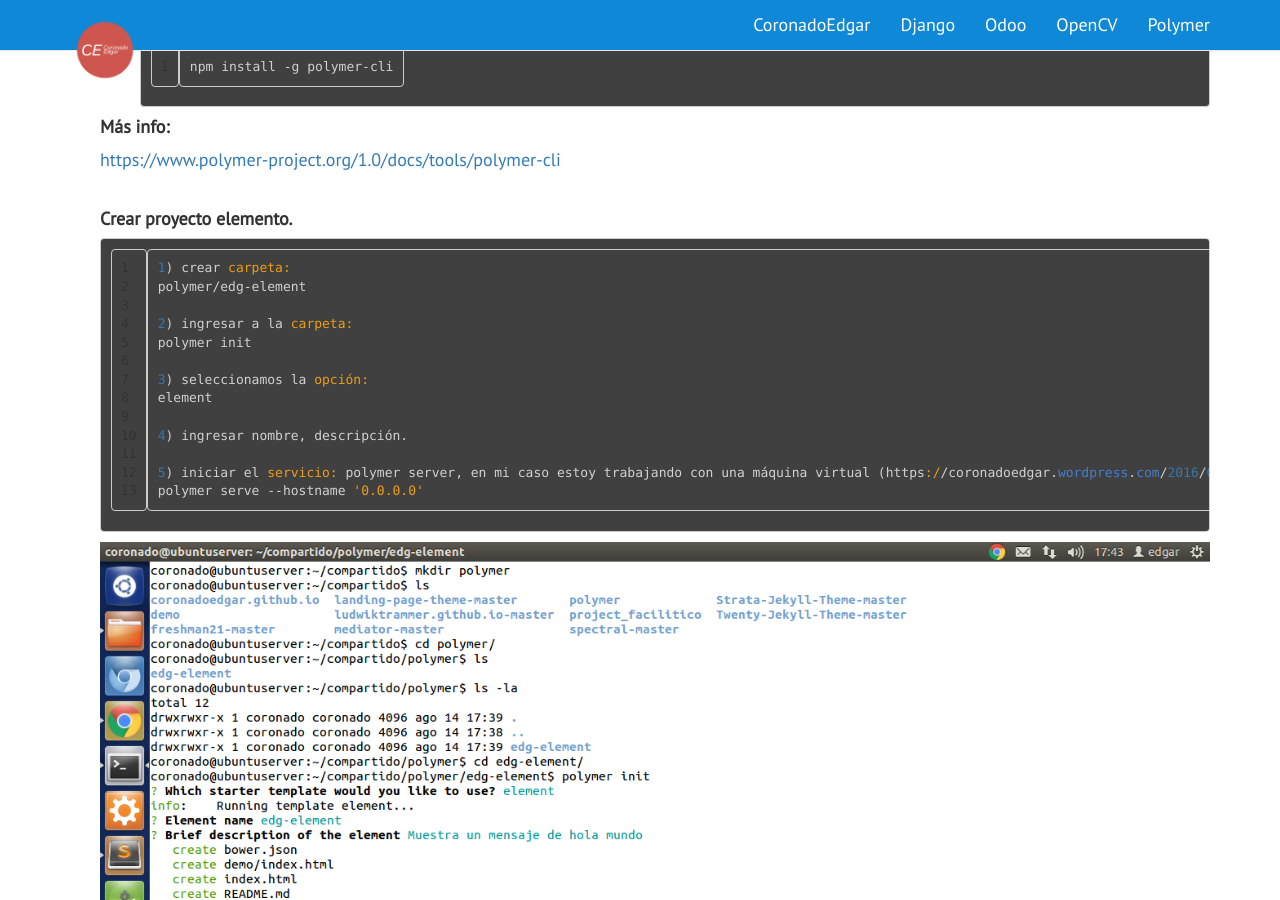
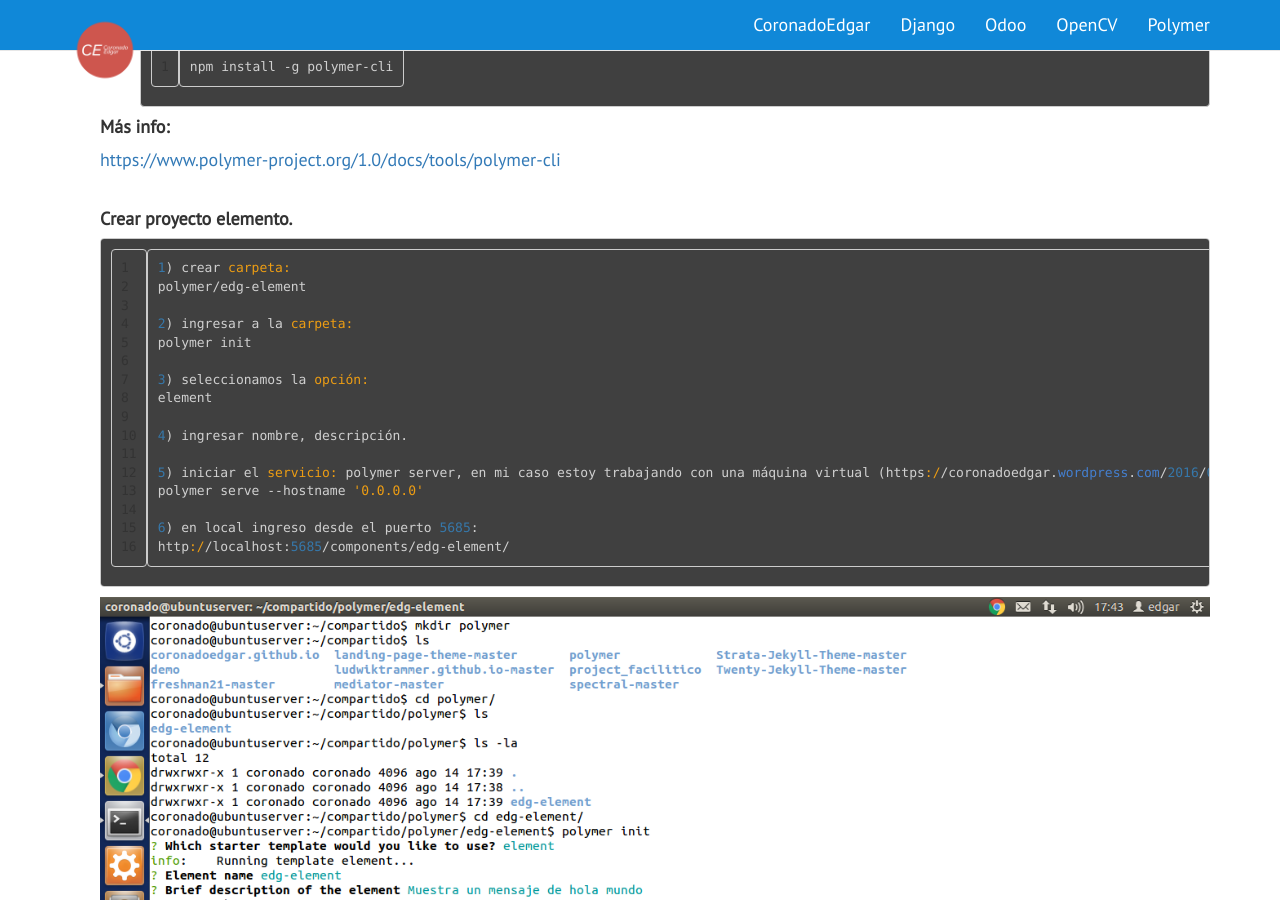
Before and after one commit to coronadoedgar/coronadoedgar.github.io, a Jekyll site: the page built from _posts/polymer/2016-08-16-hello-polymer.html, in a window 1280 px wide and 900 px high, scrolled down 978 px. Built offline with Jekyll 4.4.1, drawn with Linux system fonts in a browser that asks for light colours; comment, search, counter and statistics services are not loaded.

Commit message:
[refactor] Modificado publicación Polymer: Hola Polymer

```diff
--- a/_posts/polymer/2016-08-16-hello-polymer.html
+++ b/_posts/polymer/2016-08-16-hello-polymer.html
@@ -54,6 +54,9 @@
 5) iniciar el servicio: polymer server, en mi caso estoy trabajando con una máquina virtual (https://coronadoedgar.wordpress.com/2016/06/07/configurar-firewall-en-ubuntu/), por ello modifico el parámeto host:
 polymer serve --hostname '0.0.0.0'
 
+6) en local ingreso desde el puerto 5685:
+http://localhost:5685/components/edg-element/
+
 {% endhighlight%}
 	<img src="{{ "/img/posts/creando_mi_elemento_polymer.png" | prepend: site.baseurl}}" class="img-responsive"/>
 </div>
```
